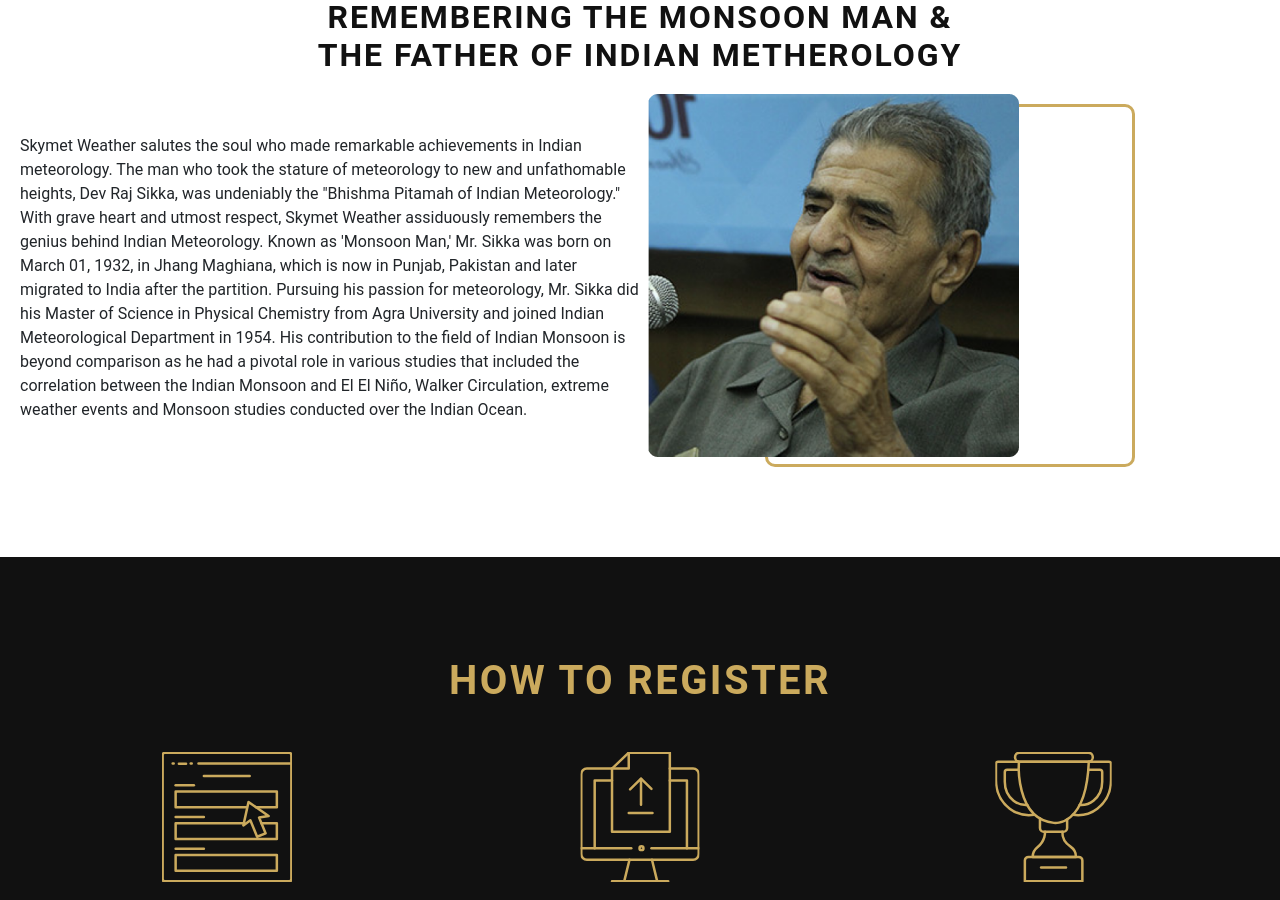
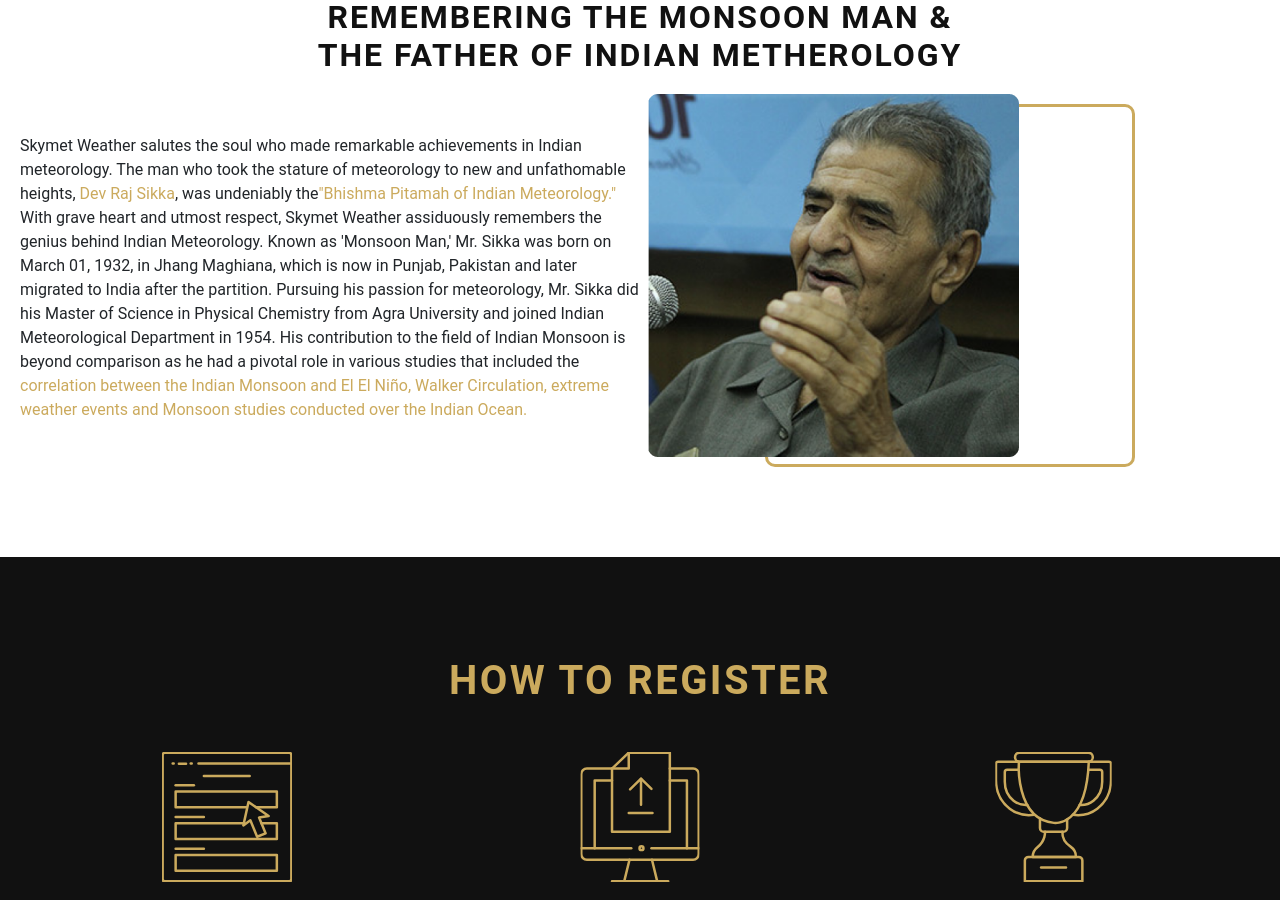
Before and after one commit to Anubhav1ks/SIkka_award, a React (Create React App) app: page / in a window 1280 px wide. Shown: the part 1640-2540 px from the top of the page. Built offline with nearby package versions, Linux system fonts and the light colour scheme.

Commit message:
update bugs

```diff
--- a/src/Assets/css/remember.css
+++ b/src/Assets/css/remember.css
@@ -21,6 +21,9 @@ text-transform: uppercase;
 /* Black */
 
 color: #111111;
+}
+.color-gold{
+    color: #CBAA5D;
 }
 
 .rec-center{
--- a/src/Components/homepage/remember.jsx
+++ b/src/Components/homepage/remember.jsx
@@ -1,28 +1,45 @@
-import img from "../../Assets/images/remember-img.png"
-import rec from "../../Assets/images/remember-rec.svg"
-import "../../Assets/css/remember.css"
+import img from "../../Assets/images/remember-img.png";
+import rec from "../../Assets/images/remember-rec.svg";
+import "../../Assets/css/remember.css";
 
-const Remember=()=>{
-    return(
+const Remember = () => {
+  return (
     <>
       <div className="rec-main" id="REMEMBERING">
         <div className="heading">
-                    <span>REMEMBERING THE MONSOON MAN & <br/>
-THE FATHER OF INDIAN METHEROLOGY</span>
+          <span>
+            REMEMBERING THE MONSOON MAN & <br />
+            THE FATHER OF INDIAN METHEROLOGY
+          </span>
         </div>
         <div className="rec-center">
           <div className="div-rec">
-                        <p>Skymet Weather salutes the soul who made remarkable achievements in Indian meteorology. The man who took the stature of meteorology to new and unfathomable heights, Dev Raj Sikka, was undeniably the "Bhishma Pitamah of Indian Meteorology." With grave heart and utmost respect, Skymet Weather assiduously remembers the genius behind Indian Meteorology. Known as 'Monsoon Man,' Mr. Sikka was born on March 01, 1932, in Jhang Maghiana, which is now in Punjab, Pakistan and later migrated to India after the partition. Pursuing his passion for meteorology, Mr. Sikka did his Master of Science in Physical Chemistry from Agra University and joined Indian Meteorological Department in 1954. His contribution to the field of Indian Monsoon is beyond comparison as he had a pivotal role in various studies that included the correlation between the Indian Monsoon and El El Niño, Walker Circulation, extreme weather events and Monsoon studies conducted over the Indian Ocean.</p>
+            <p>
+              Skymet Weather salutes the soul who made remarkable achievements
+              in Indian meteorology. The man who took the stature of meteorology
+              to new and unfathomable heights,<span className="color-gold"> Dev Raj Sikka</span>, was undeniably the
+              <span className="color-gold">"Bhishma Pitamah of Indian Meteorology."</span> With grave heart and
+              utmost respect, Skymet Weather assiduously remembers the genius
+              behind Indian Meteorology. Known as 'Monsoon Man,' Mr. Sikka was
+              born on March 01, 1932, in Jhang Maghiana, which is now in Punjab,
+              Pakistan and later migrated to India after the partition. Pursuing
+              his passion for meteorology, Mr. Sikka did his Master of Science
+              in Physical Chemistry from Agra University and joined Indian
+              Meteorological Department in 1954. His contribution to the field
+              of Indian Monsoon is beyond comparison as he had a pivotal role in
+              various studies that included the <span className="color-gold">correlation between the Indian
+              Monsoon and El El Niño, Walker Circulation, extreme weather events
+              and Monsoon studies conducted over the Indian Ocean.</span>
+            </p>
           </div>
           <div className="div-rec">
-                    <img src={img} alt="not found"/>
-                    <img src={rec} alt="not found"/>
+            <img src={img} alt="not found" />
+            <img src={rec} alt="not found" />
           </div>
         </div>
       </div>
     </>
-    )
-}
-
+  );
+};
 
 export default Remember;
```
Lines whose indentation alone changed are shown as unchanged.
